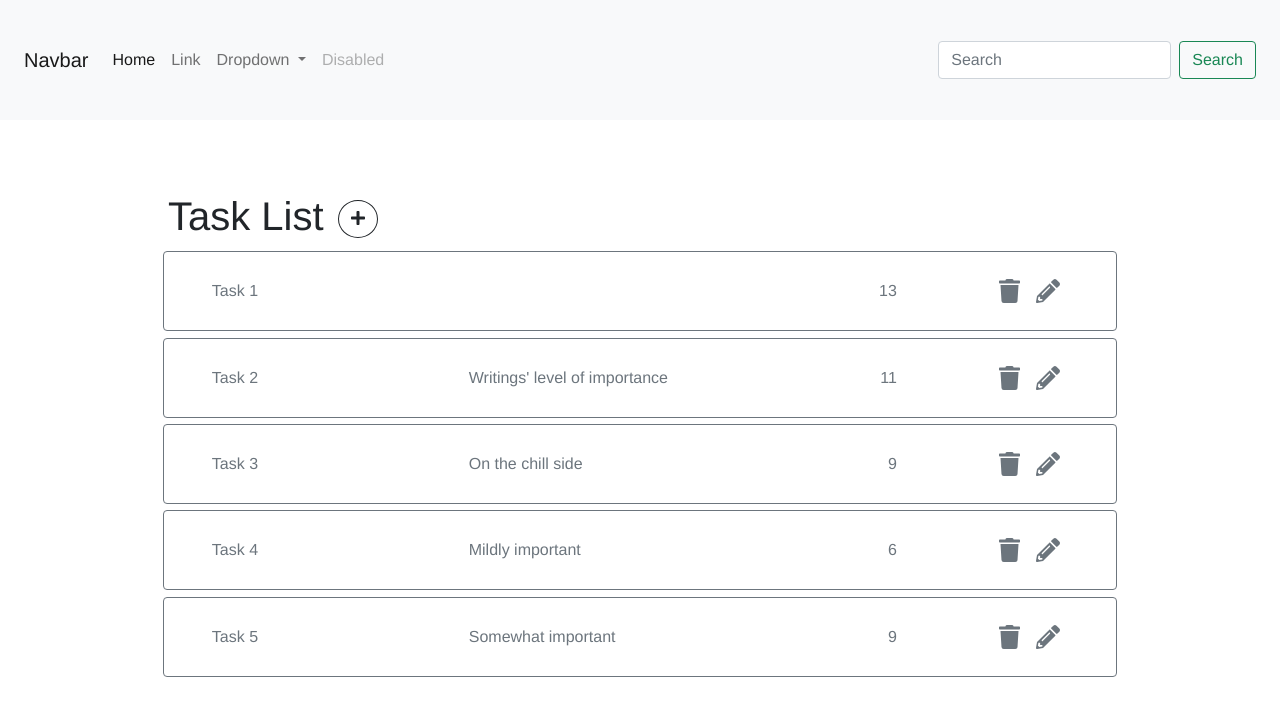
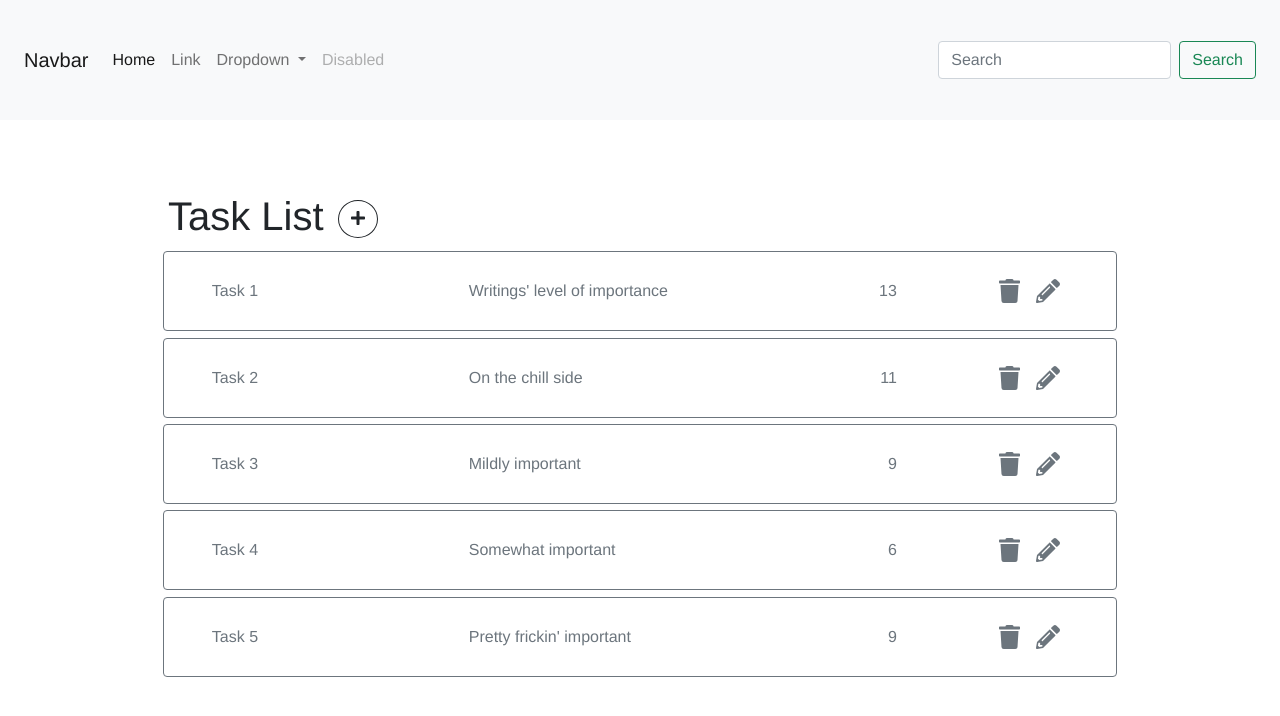
Before and after one commit to ltmquan/scheduler, a Vue app in the folder scheduler-frontend/: page /task in a window 1280 px wide. Shown: the top 716 px of the page. Built offline with nearby package versions, Linux system fonts and the light colour scheme.

Commit message:
fix priority level

```diff
--- a/scheduler-frontend/src/constants/task-constants.js
+++ b/scheduler-frontend/src/constants/task-constants.js
@@ -1,3 +1,3 @@
 export const PRIORITY_LEVEL_STRING
-  = [ "Pretty frickin' important", "Somewhat important", "Mildly important",
+  = [ "", "Pretty frickin' important", "Somewhat important", "Mildly important",
       "On the chill side", "Writings' level of importance" ]
```
